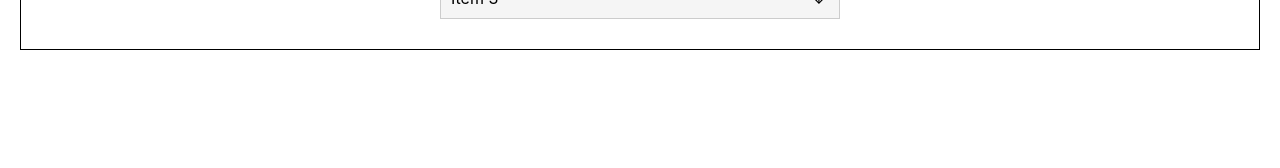
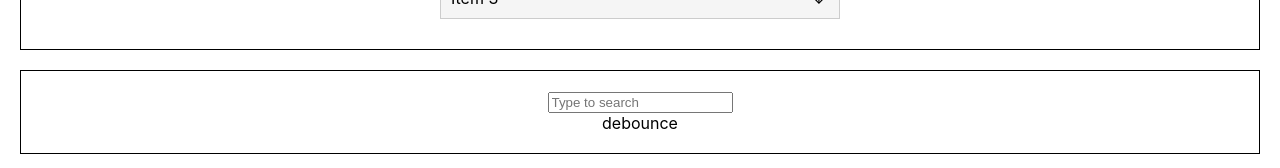
Before and after one commit to Yash0125/machine-coding-questions, a React (Create React App) app: page / in a window 1280 px wide. Shown: the part 1136-1304 px from the top of the page. Before the commit the page ends 1206 px from the top, so only its background shows below. Built offline with nearby package versions, Linux system fonts and the light colour scheme.

Commit message:
feat : DebounceExample created

```diff
--- a/src/App.js
+++ b/src/App.js
@@ -2,6 +2,7 @@ import "./App.css";
 import TodoList from "./components/TodoList/TodoList";
 import Accordion from "./components/accordion/Accordion";
 import Carousel from "./components/carousel/Carousel";
+import DebounceExample from "./components/debounceExample/DebounceExample";
 import StarRating from "./components/starRating/StarRating";
 
 function App() {
@@ -11,6 +12,7 @@ function App() {
       <Carousel/>
       <StarRating/>
       <Accordion/>
+      <DebounceExample/>
     </div>
   );
 }
--- /dev/null
+++ b/src/components/debounceExample/DebounceExample.jsx
@@ -0,0 +1,40 @@
+import React, { useState } from "react";
+
+const DebounceExample = () => {
+  const [inputValue, setInputValue] = useState("");
+  const [output, setOutput] = useState("debounce");
+
+  const debounce = (func, delay) => {
+    let timeoutId;
+    return function (...args) {
+      clearTimeout(timeoutId);
+      timeoutId = setTimeout(() => {
+        func(...args);
+      }, delay);
+    };
+  };
+
+  const handleInputChange = debounce((value) => {
+    setOutput(`Performing search with: ${value}`);
+  }, 3000);
+
+  const onInputChange = (e) => {
+    const value = e.target.value;
+    setInputValue(value);
+    handleInputChange(value);
+  };
+  return (
+    <div className="container">
+      <input
+        type="text"
+        value={inputValue}
+        onChange={onInputChange}
+        placeholder="Type to search"
+      />
+      <br />
+      {output}
+    </div>
+  );
+};
+
+export default DebounceExample;
```
